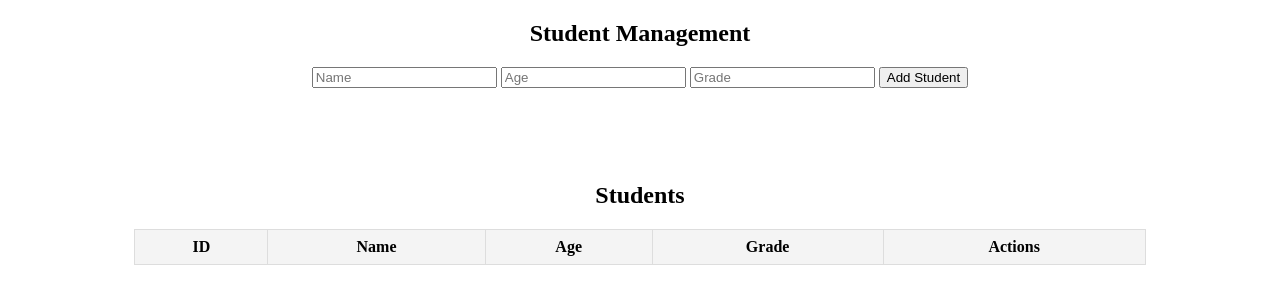
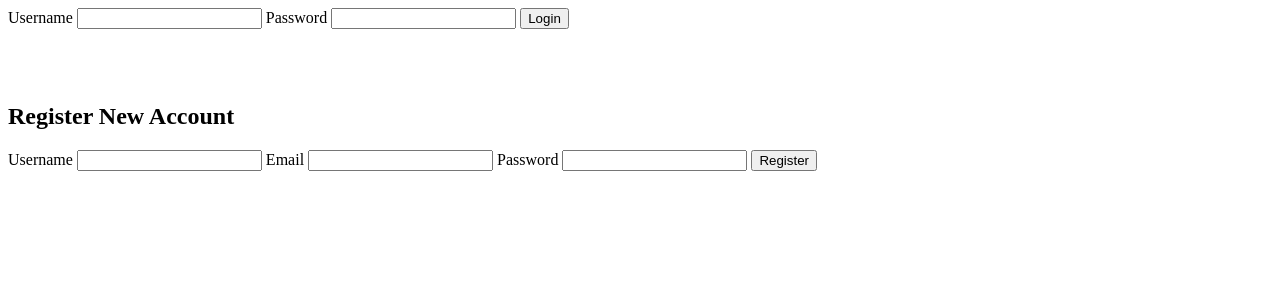
Before and after one commit to dendonpaul/simple-student, a PHP site: page /index.php?action=register in a window 1280 px wide. Shown: the top 304 px of the page. Run offline with PHP 8.4, Linux system fonts and the light colour scheme; data that the repository does not hold is empty.

Commit message:
Register user feature added

```diff
--- /dev/null
+++ b/controllers/LoginController.php
@@ -0,0 +1,18 @@
+<?php
+
+require_once "./models/LoginModel.php";
+
+class LoginController
+{
+    public function __construct() {}
+
+    public function showForm()
+    {
+        require "./views/login_form.php";
+    }
+    public function loginRegister($username, $email, $password)
+    {
+        $model = new LoginModel();
+        $model->loginRegister($username, $email, $password);
+    }
+}
--- a/index.php
+++ b/index.php
@@ -1,5 +1,29 @@
 <?php
 
+//check if logged in by verifying cookies or sessions
+$loggedIn = false;
+
+if (!$loggedIn) {
+    //load LoginController
+    require_once "controllers/LoginController.php";
+    $loginController = new LoginController();
+
+    //login register post data
+    if ($_SERVER['REQUEST_METHOD'] === "POST") {
+        //Register POST Data
+        if (isset($_GET['action']) && $_GET['action'] == 'register') {
+            $username = $_POST['username'];
+            $email = $_POST['email'];
+            $password = $_POST['password'];
+
+            $loginController->loginRegister($username, $email, $password);
+            $loggedIn = true;
+        }
+    }
+
+    //Display login form
+    $loginController->showForm();
+} else {
     require_once 'controllers/UserController.php';
 
     $controller = new UserController();
@@ -31,3 +55,4 @@ if ($_SERVER['REQUEST_METHOD'] === 'POST') {
     } else {
         $controller->index();
     }
+}
--- /dev/null
+++ b/models/LoginModel.php
@@ -0,0 +1,19 @@
+<?php
+
+require_once 'core/Database.php';
+
+class LoginModel
+{
+    private $db;
+    public function __construct()
+    {
+        $this->db = Database::getInstance();
+    }
+
+    public function loginRegister($username, $email, $password)
+    {
+        $sql = "INSERT into LoginDetails (username, email, password) VALUES (:username,:email,:password)";
+        $stmt = $this->db->prepare($sql);
+        $stmt->execute([':username' => $username, ':email' => $email, ':password' => $password]);
+    }
+}
--- /dev/null
+++ b/views/login_form.php
@@ -0,0 +1,41 @@
+<!DOCTYPE html>
+<html lang="en">
+
+<head>
+    <meta charset="UTF-8">
+    <meta name="viewport" content="width=device-width, initial-scale=1.0">
+    <title>Students Details CRUD Application</title>
+</head>
+
+<body>
+
+    <div id="login-form">
+        <form method="post" action="">
+            <label for="username">Username</label>
+            <input type="text" name="username" id="username" />
+            <label for="password">Password</label>
+            <input type="password" name="password" id="password" />
+            <button type="submit">Login</button>
+        </form>
+    </div>
+    <br />
+    <br />
+    <br />
+    <h2>Register New Account</h2>
+    <!-- <button onclick="toggleRegister()">Register</button> -->
+
+    <div id="register-form">
+        <form method="post" action="./index.php?action=register">
+            <label for="username">Username</label>
+            <input type="text" name="username" id="username" />
+            <label for="email">Email</label>
+            <input type="email" name="email" id="email" />
+            <label for="password">Password</label>
+            <input type="password" name="password" id="password" />
+            <button type="submit">Register</button>
+        </form>
+    </div>
+    <script type="text/javascript" src="./script.js"></script>
+</body>
+
+</html>
```
Lines whose indentation alone changed are shown as unchanged.
